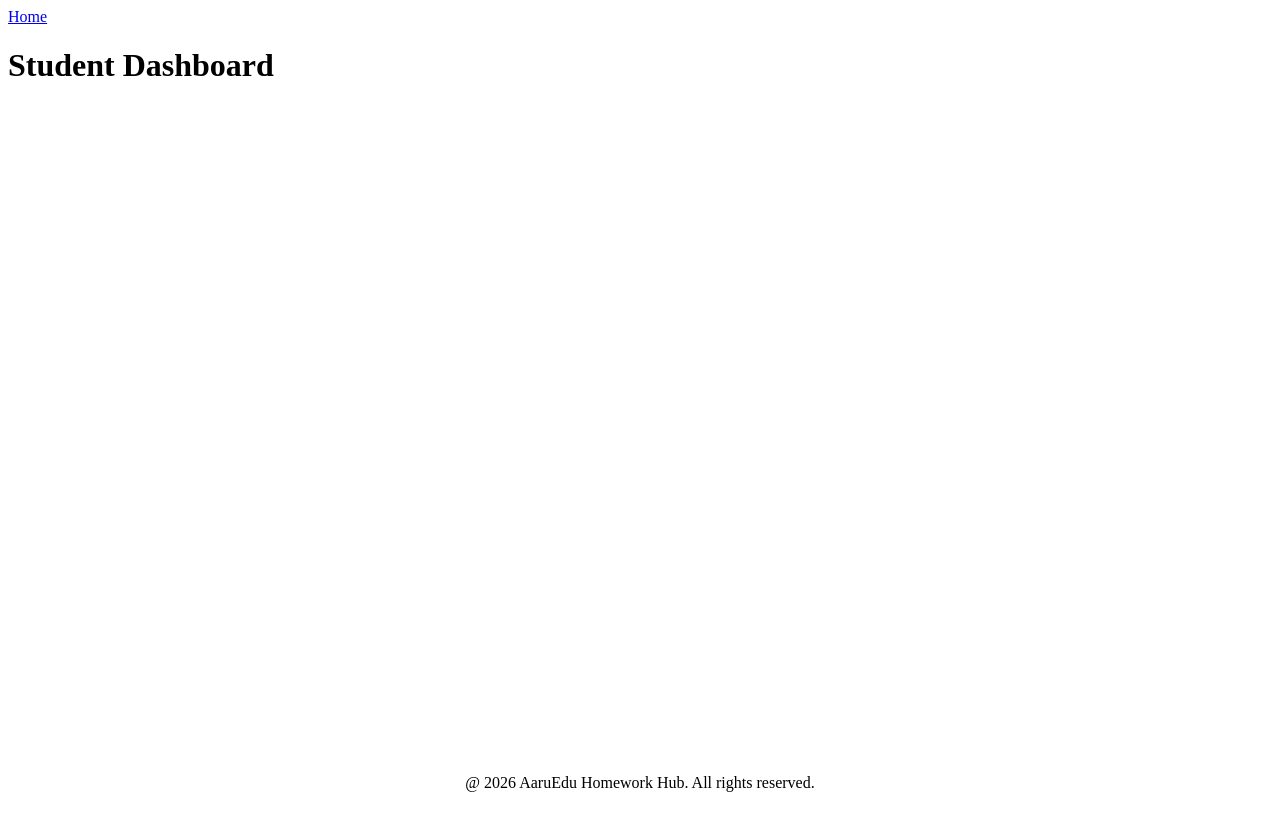
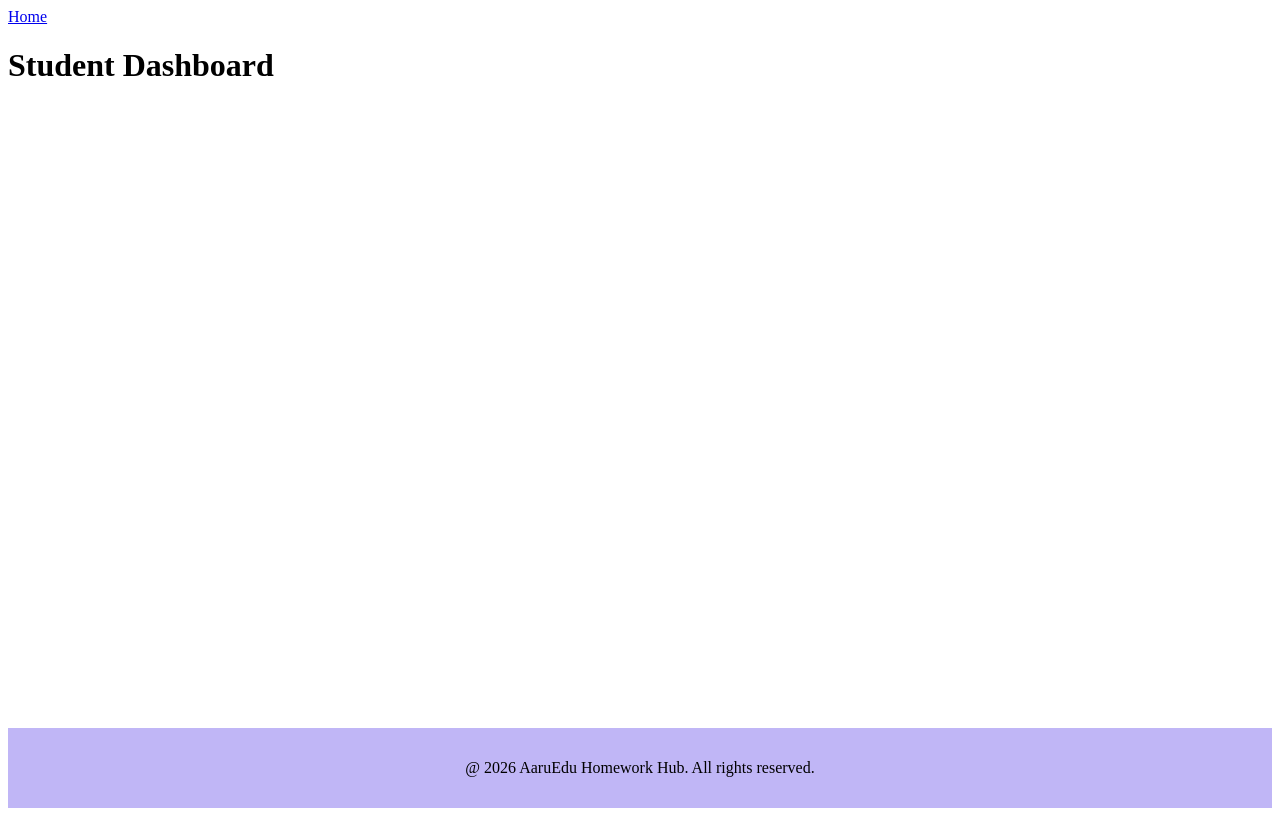
Before and after one commit to pujajathar/homework-hub-frontend-app, a React (Vite) app: page /students in a window 1280 px wide. Built offline with nearby package versions, Linux system fonts and the light colour scheme.

Commit message:
styled footer

```diff
--- a/src/components/Footer/Footer.css
+++ b/src/components/Footer/Footer.css
@@ -1,5 +1,10 @@
 
 .footer {
-
+    display: flex;
+    justify-content: center;
+    background-color: rgba(165, 152, 242, 0.7);;
     text-align: center;
+    background-size: cover;
+    margin-top: auto;
+    padding: 15px 0;
 }
```
